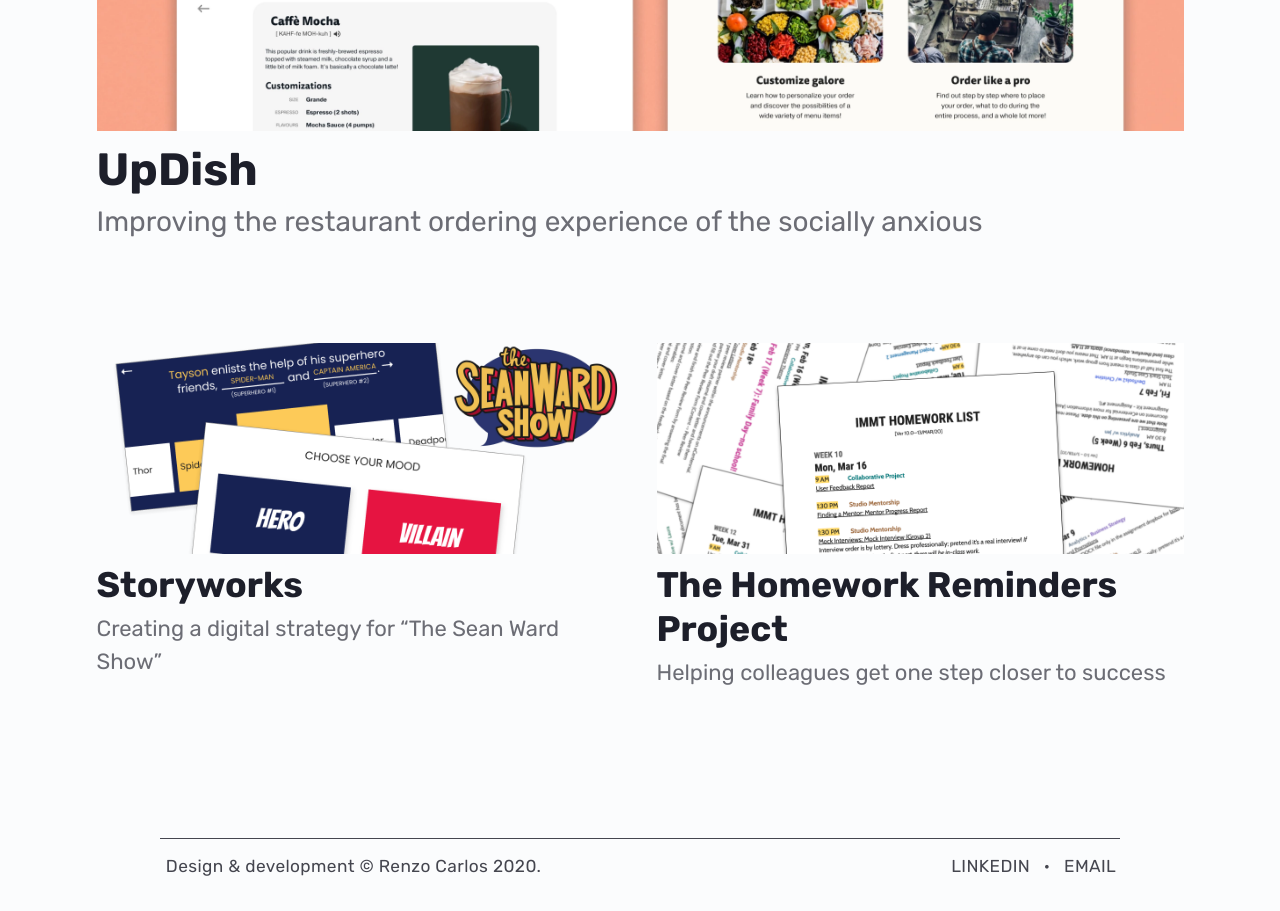
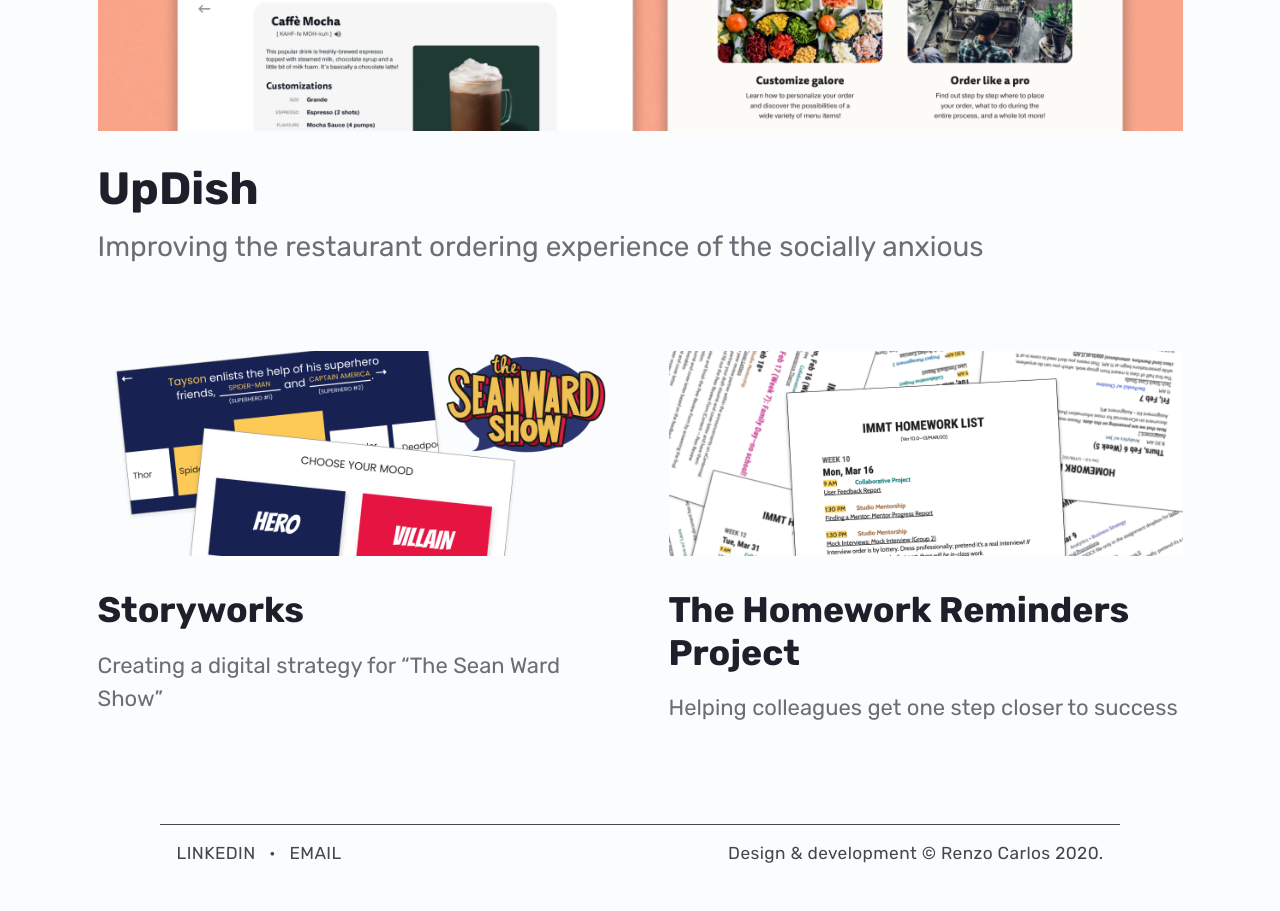
Before and after one commit to rcarlos13/rcarlos13.github.io, a plain HTML site: page index.html in a window 1280 px wide. Shown: the part 1060-1971 px from the top of the page. Drawn offline with Linux system fonts and the light colour scheme; a web font is replaced by a local one.

Commit message:
index touch-up

```diff
--- a/css/style.css
+++ b/css/style.css
@@ -265,10 +265,11 @@ p + h3 {
 h4 {
   font-size: 1rem;
   line-height: 1.3em;
-  padding-bottom: 0.5em;
+  padding-bottom: 0.65em;
 }
 
 p.big {
+  color: #45464f;
   font-size: 1.1834384463rem;
   line-height: 1.45em;
 }
@@ -280,7 +281,7 @@ p.tagline {
   padding-bottom: 0;
 }
 
-main p {
+main:not(#portfolio) p {
   font-family: utopia-std, serif;
   padding-bottom: 1.5rem;
 }
@@ -511,12 +512,13 @@ button:hover {
 
 nav:not(.contents) {
   display: grid;
-  grid-template-columns: 90px auto;
+  grid-template-columns: max-content auto;
   grid-template-rows: repeat(2, auto);
   margin-top: 2.25rem;
   margin-bottom: 1.5rem;
   margin-left: 6.25%;
   margin-right: 6.25%;
+  color: #45464f;
   text-transform: uppercase;
 }
 @media (min-width: 768px) {
@@ -579,10 +581,6 @@ nav:not(.contents) .right {
 }
 nav:not(.contents) .right a:hover {
   border-width: 3px;
-}
-nav:not(.contents) p {
-  color: #45464f;
-  padding: 0;
 }
 nav:not(.contents) .space {
   padding: 0 1.5em;
@@ -652,13 +650,13 @@ nav:not(.contents)#nav-index .right a:hover {
 }
 #index-banner h1 {
   color: #eceef6;
-  font-size: 1.825rem;
+  font-size: 1.8248810035rem;
   font-weight: 500;
   text-align: center;
 }
 @media (min-width: 768px) {
   #index-banner h1 {
-    font-size: 2.321rem;
+    font-size: 2.3212844944rem;
   }
 }
 @media (min-width: 768px) {
@@ -671,9 +669,10 @@ nav:not(.contents)#nav-index .right a:hover {
   display: grid;
   grid-template-columns: repeat(2, 1fr);
   grid-template-rows: repeat(3, auto);
+  gap: 0 1rem;
+  padding-top: 1.5rem;
   margin-left: 3.125%;
   margin-right: 3.125%;
-  padding: 1.5rem 0;
 }
 @media (min-width: 768px) {
   #portfolio {
@@ -701,35 +700,42 @@ nav:not(.contents)#nav-index .right a:hover {
   }
 }
 #portfolio a section {
-  border-radius: 8px;
+  border: 1px solid #fbfcfd;
+  border-radius: 12px;
   margin-bottom: 1.5rem;
   padding: 0.75rem;
-  transition: background 250ms ease-in;
-}
-#portfolio a section:hover {
-  background: #e2e8ed;
+  transition: 200ms ease-in;
 }
 #portfolio a section h2 {
   color: #1d1f2a;
   font-size: 1.6180339887rem;
   font-weight: 700;
   letter-spacing: normal;
-  margin: 0.25em 0 0.125em;
-  padding: 0;
-  text-align: left;
+  line-height: 1.2em;
+  padding-top: 1.5rem;
   text-transform: none;
 }
 #portfolio a section h2.featured {
   font-size: 2.0581710273rem;
+  line-height: 1.1em;
 }
 #portfolio a section p {
   color: #6c6d75;
-  font-family: "Rubik", sans-serif;
+  padding-bottom: 0.75rem;
 }
 #portfolio a section p.feat-tag {
   font-size: 1.2720196495rem;
-  line-height: 1.3em;
-  padding-bottom: 1.3em;
+  line-height: 1.25em;
+  padding-bottom: 0.625em;
+}
+#portfolio a section:hover {
+  background: #eceef6;
+}
+#portfolio a section:hover h2 {
+  color: #111319;
+}
+#portfolio a section:hover p {
+  color: #45464f;
 }
 #portfolio a:hover {
   border: none;
@@ -737,18 +743,18 @@ nav:not(.contents)#nav-index .right a:hover {
 
 footer {
   display: grid;
-  grid-template-columns: repeat(2, auto);
+  grid-template-columns: max-content auto;
   grid-template-rows: repeat(2, auto);
   margin-top: 1.5rem;
+  margin-bottom: 0.75rem;
   margin-left: 6.25%;
   margin-right: 6.25%;
   border-top: 1px solid #45464f;
+  padding: 0.75rem;
   color: #45464f;
   font-size: 0.7861513778rem;
   letter-spacing: 0.4px;
   line-height: 1.35em;
-  padding-top: 0.75rem;
-  padding-bottom: 1.5rem;
   text-align: center;
 }
 @media (min-width: 768px) {
@@ -764,38 +770,35 @@ footer {
   }
 }
 footer .footer-left {
-  grid-area: 2/1/3/3;
+  grid-area: 1/1/2/3;
+  text-transform: uppercase;
 }
-@media (min-width: 1200px) {
+@media (min-width: 992px) {
   footer .footer-left {
     grid-area: 1/1/3/2;
   }
 }
-@media (min-width: 1200px) {
+@media (min-width: 992px) {
   footer .footer-left {
     text-align: left;
   }
 }
 footer .footer-right {
-  grid-area: 1/1/2/3;
-  text-transform: uppercase;
+  grid-area: 2/1/3/3;
 }
-@media (min-width: 1200px) {
+@media (min-width: 992px) {
   footer .footer-right {
     grid-area: 1/2/3/3;
   }
 }
-@media (min-width: 1200px) {
+@media (min-width: 992px) {
   footer .footer-right {
     text-align: right;
   }
 }
-footer .footer-right .space {
-  padding: 0 0.8em;
-}
-footer .footer-left, footer .footer-right {
-  padding-left: 1%;
-  padding-right: 1%;
+footer .space {
+  padding-left: 0.8em;
+  padding-right: 0.8em;
 }
 
 .about {
--- a/index.html
+++ b/index.html
@@ -62,10 +62,10 @@
 
         <footer>
             <div class="footer-left">
-                <p>Design & development &copy; Renzo Carlos 2020.</p>
+                <p><a href="https://www.linkedin.com/in/renzocarlos/">LinkedIn</a><span class="space">&#183;</span><a href="mailto:hey@renzo.design">Email</a></p>
             </div>
             <div class="footer-right">
-                <p><a href="https://www.linkedin.com/in/renzocarlos/">LinkedIn</a><span class="space">&#183;</span><a href="mailto:hey@renzo.design">Email</a></p>
+                <p>Design & development &copy; Renzo Carlos 2020.</p>
             </div>
         </footer>
     </body>
```
Also changed, not shown: about.html (+2 -2 lines), homework.html (+2 -2 lines), storyworks.html (+2 -2 lines), updish.html (+2 -2 lines), 1 other file.
